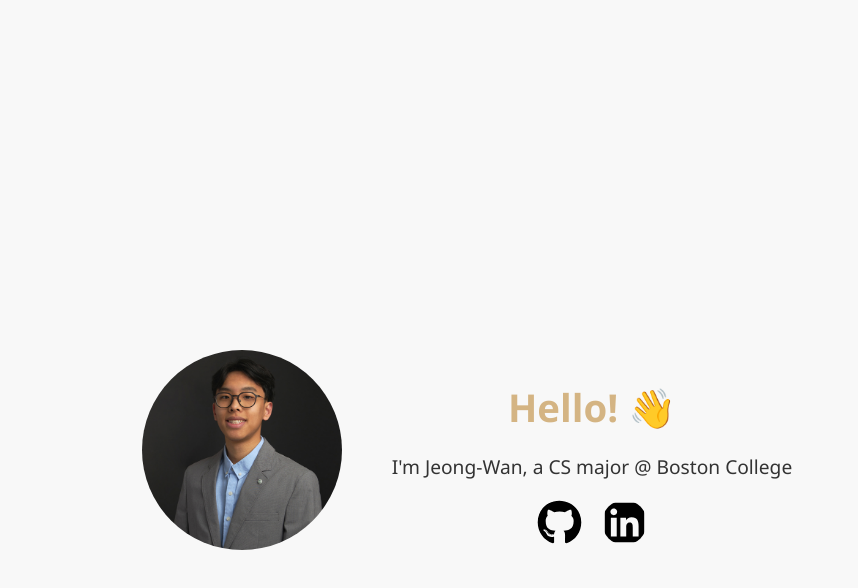
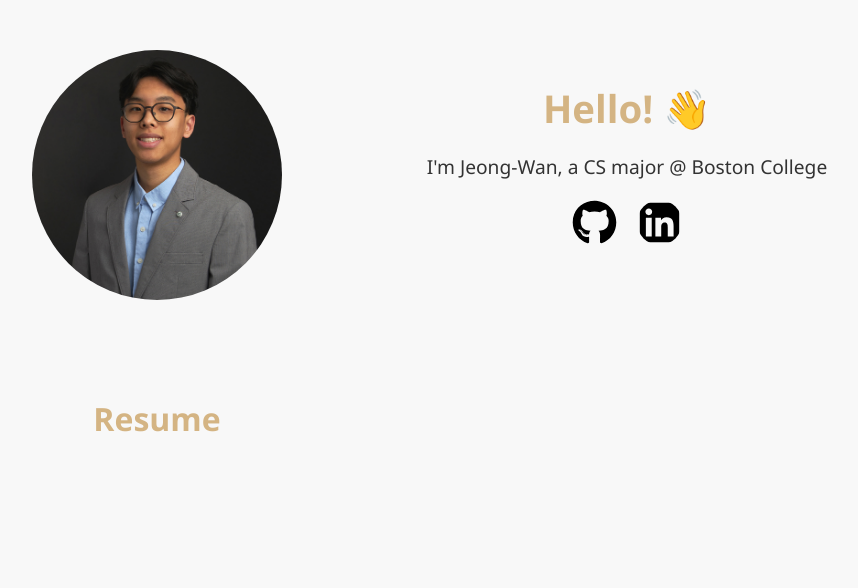
Before and after one commit to choiqz/choiqz.github.io, a React (Create React App) app: page / in a window 1280 px wide. Shown: the top 588 px of the page, without its empty margins (173-1031 px from the left). Built offline with nearby package versions, Linux system fonts and the light colour scheme.

Commit message:
add resume section

```diff
--- a/src/HomePage.css
+++ b/src/HomePage.css
@@ -5,10 +5,19 @@
 	align-items: center;
 	justify-content: center;
 	min-height: 100vh;
+	align-items: flex-start;/* Align items at the start of the cross axis */
+	flex-wrap: nowrap; /* Prevent wrapping of flex items */
 	background-color: #f8f8f8; /* Off-white background */
 	color: #333; /* Dark grey color for text */
 	font-family: 'Segoe UI', Tahoma, Geneva, Verdana, sans-serif;
 	padding: 50px; /* Add some padding around */
+}
+
+.left-section{
+	display: flex;
+	flex-direction: column;
+	margin-right: 20px;
+	align-items: center;
 }
 
 .profile-section {
@@ -16,18 +25,19 @@
 	flex-direction: column;
 	align-items: center;
 	justify-content: center;
+	margin-bottom: 50px;
 }
 
 .profile-image {
-  width: 200px; /* Increase the width */
-  height: 200px; /* Increase the height while keeping the same scale */
+	width: 250px; /* Increase the width */
+	height: 250px; /* Increase the height while keeping the same scale */
 	border-radius: 50%; /* Circular border */
 	object-fit: cover; /* Cover the area, cropping if necessary */
-  margin-right: 50px; /* Add margin to separate from the intro section */
 	border: 4px solid #d1C1C1C; /* Beige border */
 }
 
 .intro-section {
+	flex: 1;
 	max-width: 600px; /* Max width for the intro section */
 	font-size: 1.2em; /* Increase the font size for the intro text */
 }
@@ -51,3 +61,29 @@
 	border-radius: 50%;
 	margin: 0 10px;
 }
+
+.resume-section {
+	margin-top: 20px;
+	text-align: center;
+}
+
+.resume-header {
+	color: #d4b483; /* Same color as your "Hello" header, adjust as needed */
+	font-size: 2em;
+}
+
+.resume-pdf {
+	width: 100%;
+	height: 600px;
+	border: none;
+}
+
+.resume-link {
+	text-decoration: none; /* gets rid of default underline*/
+	color: inherit;
+}
+
+.resume-link:hover {
+	text-decoration: underline;
+	text-decoration-color: #d4b483;
+}
--- a/src/HomePage.tsx
+++ b/src/HomePage.tsx
@@ -10,9 +10,17 @@ interface HomePageProps {
 const HomePage: React.FC<HomePageProps> = ({ name, tagline }) => {
   return (
     <div className="homepage">
-      <div className="profile-section">
-        <img src={process.env.PUBLIC_URL + '/about_updated.jpg'} alt={name} className="profile-image" />
-      </div>
+	  <div className="left-section">
+		  <div className="profile-section">
+			<img src={process.env.PUBLIC_URL + '/about_updated.jpg'} alt={name} className="profile-image" />
+		  </div>
+		  <div className="resume-section">
+			<a href="https://github.com/choiqz/resume" target="_blank" rel="noopener noreferrer" className="resume-link">
+				<h2 className="resume-header">Resume</h2>
+			</a>
+			<iframe src={process.env.PUBLIC_URL + '/Jeong-Wan_Choi_Resume.pdf'} title="Resume" className="resume-pdf"></iframe>
+		  </div>
+	  </div>
       <div className="intro-section">
         <h2>Hello! 👋</h2>
         <p>{tagline}</p>
```
Lines whose indentation alone changed are shown as unchanged.
